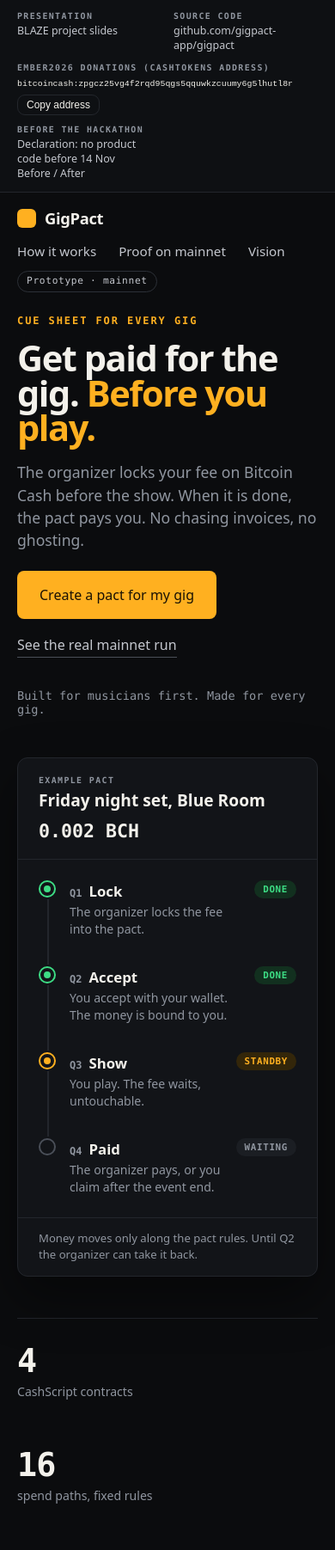
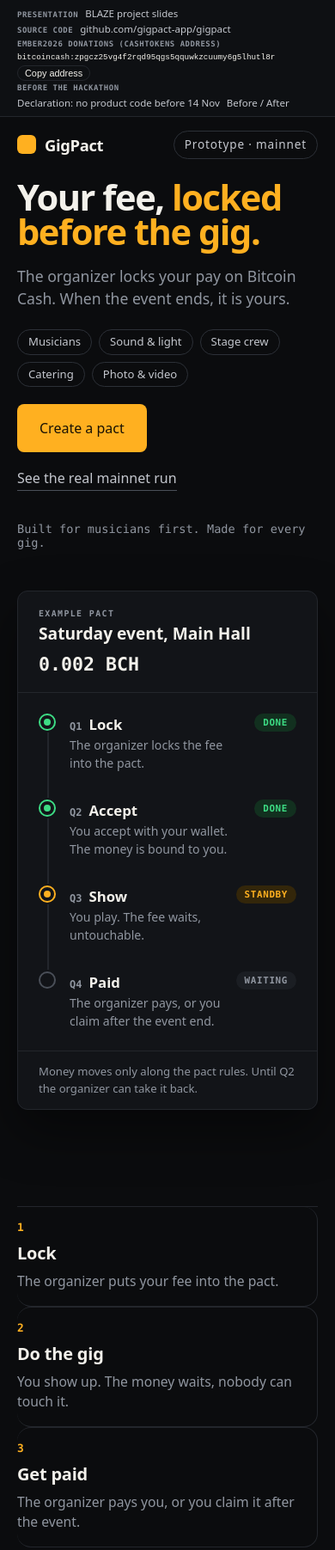
Before and after one commit to gigpact-app/gigpact, a website built with Vite: page web/index.html in a window 390 px wide. Shown: the top 1803 px of the page at 86% size. Built offline with nearby package versions, Linux system fonts and the light colour scheme; no server answers; what @bitauth/libauth, cashscript would draw is missing.

Commit message:
web: plainer first screen for every gig worker, three steps, easier create form (end-time chips, approximate USD next to the fee)
Co-Authored-By: Claude Sonnet 5.5 <noreply@anthropic.com>
Claude-Session: https://claude.ai/code/session_01CDoRW7rtFP7UxLKeoifDJN

```diff
--- a/web/app.js
+++ b/web/app.js
@@ -49,19 +49,32 @@ async function etaText(tEnd) {
   try { const t = await tip(); if (tEnd <= t) return `block ${tEnd} (already reached)`; const ms = Date.now() + (tEnd - t) * 600_000; return `${new Date(ms).toLocaleString([], { dateStyle: 'medium', timeStyle: 'short' })} (block ${tEnd})`; } catch { return `block ${tEnd}`; }
 }
 
+// Approximate USD value of a BCH amount, shown next to the fee. Purely informational: the pact always uses the BCH amount typed.
+let usdRate = null;
+const rateReady = fetch('https://api.coinbase.com/v2/prices/BCH-USD/spot').then((r) => r.json()).then((j) => { const v = Number(j?.data?.amount); if (v > 0) usdRate = v; }).catch(() => {});
+const localInput = (d) => { const z = (n) => String(n).padStart(2, '0'); return `${d.getFullYear()}-${z(d.getMonth() + 1)}-${z(d.getDate())}T${z(d.getHours())}:${z(d.getMinutes())}`; };
+
 function newPact() {
   const err = h('p', { class: 'err', role: 'alert' });
-  const f = { name: h('input', { id: 'name', maxlength: 60, placeholder: 'Friday night set, Blue Room', autocomplete: 'off' }),
+  const f = { name: h('input', { id: 'name', maxlength: 60, placeholder: 'Saturday event, Main Hall', autocomplete: 'off' }),
     fee: h('input', { id: 'fee', inputmode: 'decimal', placeholder: '0.002', autocomplete: 'off' }),
     end: h('input', { id: 'end', type: 'datetime-local' }),
     addr: h('input', { id: 'addr', placeholder: `${NET === 'mainnet' ? 'bitcoincash:q…' : 'bchtest:q…'}`, autocomplete: 'off', spellcheck: 'false' }) };
   const out = h('div');
+  const usd = h('div', { class: 'hint' }, `At least ${fmtBch(MIN_FEE_SAT)} BCH.`);
+  const showUsd = () => { let v = 0; try { v = Number(parseBch(f.fee.value)); } catch { /* typing in progress */ }
+    usd.textContent = usdRate && v > 0 ? `≈ $${(v / 1e8 * usdRate).toFixed(2)} at today’s rate. At least ${fmtBch(MIN_FEE_SAT)} BCH.` : `At least ${fmtBch(MIN_FEE_SAT)} BCH.`; };
+  f.fee.addEventListener('input', showUsd); rateReady.then(showUsd);
+  const chip = (label, d) => { const b = h('button', { class: 'chip', type: 'button' }, label); b.addEventListener('click', () => { f.end.value = localInput(d); }); return b; };
+  const at = (days, hh, mm) => { const d = new Date(); d.setDate(d.getDate() + days); d.setHours(hh, mm, 0, 0); return d; };
+  const chips = [['Tonight 23:59', at(0, 23, 59)], ['Tomorrow 02:00', at(1, 2, 0)], ['Tomorrow 23:59', at(1, 23, 59)]]
+    .filter(([, d]) => d.getTime() - Date.now() > 75 * 60_000).map(([l, d]) => chip(l, d));
   const btn = h('button', { class: 'btn', type: 'submit' }, 'Create pact request');
   const form = h('form', { class: 'card', novalidate: true },
-    h('label', { for: 'name' }, 'Gig'), f.name,
-    h('label', { for: 'fee' }, 'Your fee (BCH)'), f.fee, h('div', { class: 'hint' }, `At least ${fmtBch(MIN_FEE_SAT)} BCH.`),
-    h('label', { for: 'end' }, 'When does the event end?'), f.end, h('div', { class: 'hint' }, 'You can claim your fee after this moment. It is converted to a block height, about 10 minutes per block.'),
-    h('label', { for: 'addr' }, 'Where should the money go? (your BCH address)'), f.addr,
+    h('label', { for: 'name' }, 'What is the gig?'), f.name,
+    h('label', { for: 'fee' }, 'Your fee (BCH)'), f.fee, usd,
+    h('label', { for: 'end' }, 'When does the event end?'), h('div', { class: 'chips' }, ...chips), f.end, h('div', { class: 'hint' }, 'You can claim your fee after this time.'),
+    h('label', { for: 'addr' }, 'Your BCH address (where the money goes)'), f.addr,
     err, h('div', { class: 'row' }, btn));
   form.addEventListener('submit', async (e) => {
     e.preventDefault(); err.textContent = ''; btn.disabled = true; btn.textContent = 'Checking…';
@@ -89,7 +102,7 @@ function newPact() {
     } catch (x) { err.textContent = x instanceof UiError ? x.message : `Something went wrong: ${x.message}`; btn.textContent = 'Create pact request'; }
     btn.disabled = false;
   });
-  app.replaceChildren(h('div', { class: 'wrap' }, top(), h('h2', {}, 'Create a pact for your gig'), h('p', { class: 'sub' }, 'Four quick questions. You get a link to send to the organizer.'), form, out));
+  app.replaceChildren(h('div', { class: 'wrap' }, top(), h('h2', {}, 'Create a pact'), h('p', { class: 'sub' }, 'Four quick answers. You get a link to send to the organizer.'), form, out));
 }
 
 // Has this lock ever received money (including unconfirmed)? null when the server could not answer.
--- a/web/home.js
+++ b/web/home.js
@@ -25,7 +25,7 @@ function proofSection() {
   return h('section', { class: 'sec', id: 'proof' },
     h('div', { class: 'eyebrow' }, 'REAL RUN · BITCOIN CASH MAINNET · 16 NOV 2026'),
     h('h2', { class: 'big' }, 'Not a simulation.'),
-    h('p', { class: 'sub wide' }, 'Real transactions with a tiny test amount, signed by a real wallet. One tester played both roles, worker and organizer, with one wallet. Check each one in a block explorer.'),
+    h('p', { class: 'sub wide' }, 'Real transactions, tiny test amount, one tester playing both roles. Check each one in a block explorer.'),
     h('div', { class: 'ptable' }, ...rows));
 }
 
@@ -48,6 +48,15 @@ function homeTop() {
     h('nav', { class: 'topnav' }, nav('how', 'How it works'), nav('proof', 'Proof on mainnet'), nav('vision', 'Vision'), h('span', { class: 'chip' }, `Prototype · ${NET}`)));
 }
 
+// Three plain steps: the whole idea in one glance.
+function stepsRow() {
+  const st = (n, t, p) => h('div', { class: 'step' }, h('div', { class: 'sn' }, n), h('h3', {}, t), h('p', {}, p));
+  return h('section', { class: 'steps', id: 'steps' },
+    st('1', 'Lock', 'The organizer puts your fee into the pact.'),
+    st('2', 'Do the gig', 'You show up. The money waits, nobody can touch it.'),
+    st('3', 'Get paid', 'The organizer pays you, or you claim it after the event.'));
+}
+
 // The example pact on the hero: an illustration of the four cues, not a live pact.
 function cueCard() {
   const cues = [
@@ -57,7 +66,7 @@ function cueCard() {
     ['Q4', 'Paid', 'The organizer pays, or you claim after the event end.', 'WAITING', 'idle'],
   ];
   return h('div', { class: 'cuecard', 'aria-label': 'Example pact' },
-    h('div', { class: 'cuehead' }, h('div', {}, h('div', { class: 'k' }, 'EXAMPLE PACT'), h('div', { class: 'cname' }, 'Friday night set, Blue Room')), h('div', { class: 'camt' }, '0.002 BCH')),
+    h('div', { class: 'cuehead' }, h('div', {}, h('div', { class: 'k' }, 'EXAMPLE PACT'), h('div', { class: 'cname' }, 'Saturday event, Main Hall')), h('div', { class: 'camt' }, '0.002 BCH')),
     h('div', { class: 'cues' }, ...cues.map(([q, t, note, st, cls], i) =>
       h('div', { class: 'cue' }, h('span', { class: `led ${cls}` }, h('i')),
         h('div', {}, h('div', { class: 'ctitle' }, h('span', { class: 'cq' }, q), t), h('div', { class: 'cnote' }, note)),
@@ -99,14 +108,14 @@ export function renderHome(app) {
   app.replaceChildren(h('div', { class: 'wrap wide' }, banner(), homeTop(),
     h('section', { class: 'hero' },
       h('div', { class: 'herotext' },
-        h('div', { class: 'eyebrow' }, 'CUE SHEET FOR EVERY GIG'),
-        h('h1', {}, 'Get paid for the gig. ', h('em', {}, 'Before you play.')),
-        h('p', { class: 'lead' }, 'The organizer locks your fee on Bitcoin Cash before the show. When it is done, the pact pays you. No chasing invoices, no ghosting.'),
-        h('div', { class: 'ctas' }, link('#/new', 'Create a pact for my gig', 'btn'), seeRun),
+        h('h1', {}, 'Your fee, ', h('em', {}, 'locked before the gig.')),
+        h('p', { class: 'lead' }, 'The organizer locks your pay on Bitcoin Cash. When the event ends, it is yours.'),
+        h('div', { class: 'who' }, ...['Musicians', 'Sound & light', 'Stage crew', 'Catering', 'Photo & video'].map((t) => h('span', {}, t))),
+        h('div', { class: 'ctas' }, link('#/new', 'Create a pact', 'btn'), seeRun),
         h('p', { class: 'tagline' }, 'Built for musicians first. Made for every gig.')),
       cueCard()),
-    factsRow(), quietSection(), proofSection(), vision(),
+    stepsRow(), factsRow(), quietSection(), proofSection(), vision(),
     h('footer', { class: 'foot' },
-      h('div', {}, h('b', {}, 'GigPact'), h('p', {}, 'Prototype on Bitcoin Cash mainnet, built solo for BCH BLAZE 2026. You can create a pact, fund it, accept it with a WizardConnect wallet, claim after the event, and pay out, waive or take the money back. Collecting after the 3-day waiting period and the dispute steps are still being tested. Use small amounts. No independent audit. So far it is built and tested for gigs only; the wider sectors are our vision.')),
+      h('div', {}, h('b', {}, 'GigPact'), h('p', {}, 'Prototype on Bitcoin Cash mainnet, built solo for BCH BLAZE 2026. Collecting after the 3-day waiting period and the dispute steps are still being tested. Use small amounts. No independent audit. Built and tested for gigs only; the wider sectors are our vision.')),
       h('div', { class: 'flinks' }, ...[[REPO_URL, 'Source on GitHub'], [DECLARATION_URL, 'Declaration'], [BEFORE_AFTER_URL, 'Before / After']].map(([u, t]) => h('a', { href: u, target: '_blank', rel: 'noopener noreferrer' }, t))))));
 }
--- a/web/style.css
+++ b/web/style.css
@@ -164,3 +164,39 @@ header.top { flex-wrap:wrap; gap:12px 32px; padding:24px 0; }
   .hero h1 { margin-bottom:18px; }
   .hero .lead { margin-bottom:22px; font-size:1.1rem; }
 }
+
+/* simpler first screen: who it is for, three steps, slim banner */
+.who { display:flex; flex-wrap:wrap; gap:8px; margin:0 0 26px; }
+.who span { border:1px solid var(--line2); border-radius:999px; padding:4px 12px; font-size:.82rem; color:var(--soft); }
+.steps { display:grid; grid-template-columns:repeat(3,1fr); gap:0; border-top:1px solid var(--line); }
+.step { padding:28px 28px 28px 0; }
+.step + .step { padding-left:28px; border-left:1px solid var(--line); }
+.step .sn { font:700 .8rem var(--mono); color:var(--accent); margin-bottom:8px; }
+.step h3 { margin:0 0 6px; font-size:1.25rem; }
+.step p { margin:0; color:var(--mute); font-size:.98rem; }
+.wrap.wide .banner { display:flex; flex-wrap:wrap; align-items:baseline; gap:4px 22px; padding:8px 32px; font-size:.78rem; }
+.wrap.wide .banner > div { display:flex; flex-wrap:wrap; align-items:baseline; gap:2px 8px; }
+.wrap.wide .banner b { display:inline; margin:0; }
+.wrap.wide .banner a { display:inline; }
+.wrap.wide .banner .tok { flex-basis:100%; }
+.wrap.wide .banner code { display:inline; font-size:.7rem; margin:0; }
+@media (max-width:640px) {
+  .steps { grid-template-columns:1fr; }
+  .step, .step + .step { padding:16px 0; border-left:0; border-top:1px solid var(--line); }
+  .step:first-child { border-top:0; }
+  .wrap.wide .banner { padding:8px 20px; }
+  .who { margin-bottom:20px; }
+}
+
+.chips { display:flex; flex-wrap:wrap; gap:8px; margin:0 0 8px; }
+.chip { background:transparent; color:var(--soft); border:1px solid var(--line2); border-radius:999px; padding:5px 12px; font:inherit; font-size:.85rem; cursor:pointer; }
+.chip:hover { border-color:var(--accent); color:var(--accent); }
+/* phone: keep every required banner item, but in a few short lines; the section links are below anyway */
+@media (max-width:640px) {
+  .wrap.wide .banner { gap:2px 14px; padding:8px 20px; font-size:.72rem; }
+  .wrap.wide .banner b { font-size:.56rem; letter-spacing:.06em; }
+  .wrap.wide .banner a { font-size:.72rem; }
+  .wrap.wide .banner code { font-size:.58rem; overflow-wrap:anywhere; }
+  .wrap.wide .banner .tok .btn { padding:2px 8px; font-size:.68rem; margin:0; }
+  .topnav .navlink { display:none; }
+}
```
